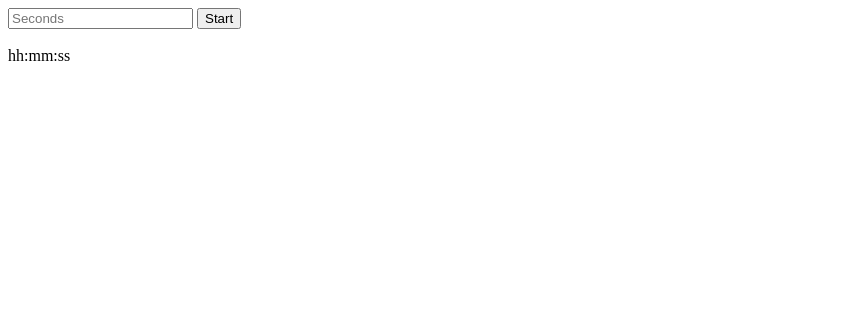
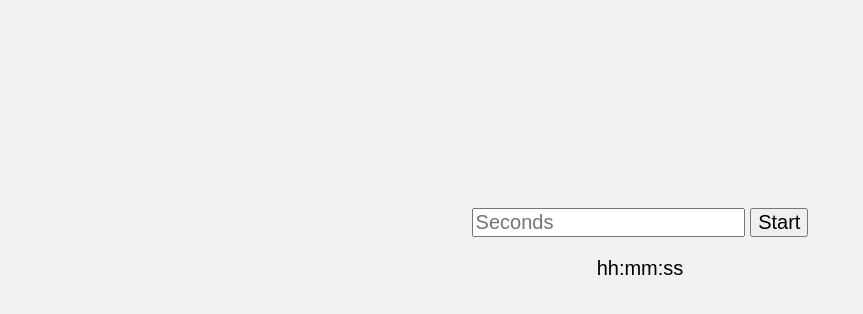
Before and after one commit to ff1892/kommo-test-timer, a plain HTML site: page index.html in a window 1280 px wide. Shown: the whole page, without its empty margins (0-863 px from the left). Drawn offline with Linux system fonts and the light colour scheme.

Commit message:
style: add styles to index.html

```diff
--- a/index.html
+++ b/index.html
@@ -5,15 +5,30 @@
     <meta http-equiv="X-UA-Compatible" content="IE=edge" />
     <meta name="viewport" content="width=device-width, initial-scale=1.0" />
     <title>1 task</title>
+    <style>
+      body {
+        background: #f1f1f1;
+        font-size: 20px;
+        font-family: sans-serif;
+        display: flex;
+        flex-direction: column;
+        align-items: center;
+        justify-content: center;
+        padding-top: 200px;
+      }
+      .wrapper {
+        margin-bottom: 20px;
+      }
+      input, button {
+        font: inherit;
+      }
+    </style>
   </head>
   <body>
-    <input placeholder="Seconds" type="text" />
-
-    <button>Start</button>
-
-    <br />
-    <br />
-
+    <div class="wrapper">
+      <input placeholder="Seconds" type="text" />
+      <button>Start</button>
+    </div>
     <span>hh:mm:ss</span>
 
     <script src="./index.js" type="module"></script>
```
